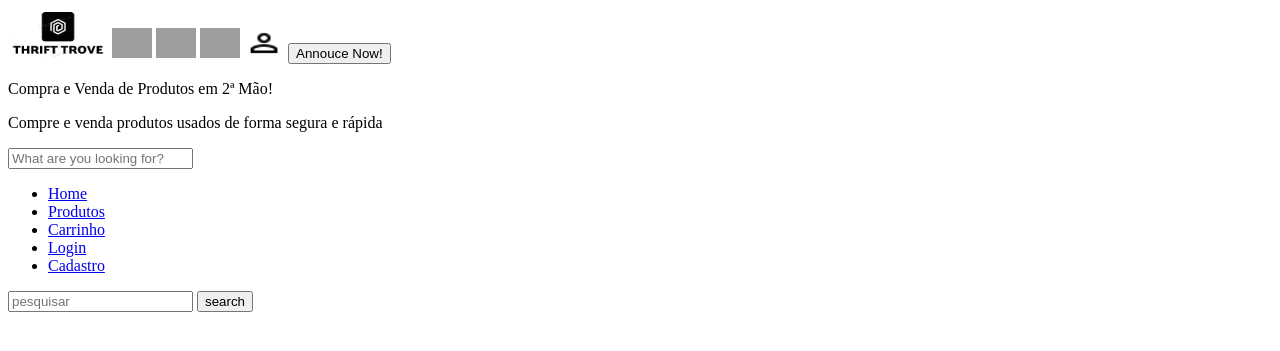
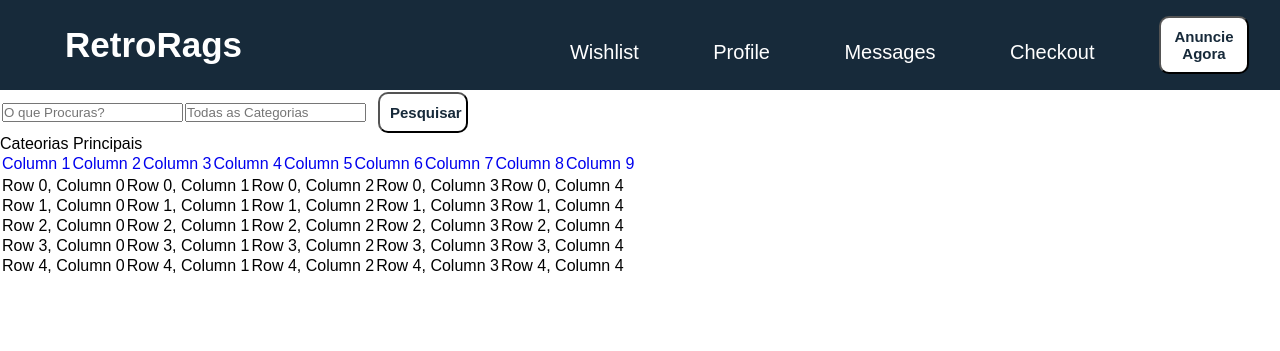
Before and after one commit to AngeloOliveira2004/LTW_Project, a PHP site: page /homepage.php in a window 1280 px wide. Shown: the top 351 px of the page. Run offline with PHP 8.4, Linux system fonts and the light colour scheme; grey boxes are pictures that could not be loaded.

Commit message:
Workig on homePage

```diff
--- a/pages/homepage.php
+++ b/pages/homepage.php
@@ -1,6 +1,4 @@
-<?php
 
-?>
 <!DOCTYPE html>
 <html lang="en">
 <head>
@@ -9,44 +7,59 @@
     <title></title>
 </head>
 <body>
-    <header>
+    <?php
+        include 'templates/header.php';
+    ?>
 
-    <img src="assets/logo.png" alt="" width="100" height="50">
+    <table class="search_table">
+        <tr>
+            <td class="search_bar">
+                <input type="text" placeholder="O que Procuras?">
+            </td>
+            <td class="category_bar">
+                <input type="text" placeholder="Todas as Categorias">
+            </td>
+            <td>
+                <button class="search_button">
+                    Pesquisar
+                </button>
+            </td>
+        </tr>
+    </table>
 
-    <img src="assets/search.png" alt="" width="40" height="30">
+    <div class = "Categories">
+        <span>
+            Cateorias Principais
+        </span>
 
+        <table class="data_table">
+            <tr>
+                <td><a href="#">Column 1</a></td>
+                <td><a href="#">Column 2</a></td>
+                <td><a href="#">Column 3</a></td>
+                <td><a href="#">Column 4</a></td>
+                <td><a href="#">Column 5</a></td>
+                <td><a href="#">Column 6</a></td>
+                <td><a href="#">Column 7</a></td>
+                <td><a href="#">Column 8</a></td>
+                <td><a href="#">Column 9</a></td>
+            </tr>
+        </table>
+    </div>
 
-    <img src="assets/heart.png" alt="" width="40" height="30">
+    <div class = "Feed de Noticias">
+        <table class="news_feed_table">
+            <?php
+            for ($i = 0; $i < 5; $i++) {
+                echo "<tr>";
+                for ($j = 0; $j < 5; $j++) {
+                    echo "<td>Row $i, Column $j</td>";
+                }
+                echo "</tr>";
+            }
+            ?>
+        </table>
+    </div>
 
-    <img src="assets/shopping-cart.png" alt="" width="40" height="30">
-
-    <img src="assets/user.png" alt="" width="40" height="30">
-    <button>Annouce Now!</button>
-
-    </header>
-    <div>
-        <p>Compra e Venda de Produtos em 2ª Mão!</p>
-        <p>Compre e venda produtos usados de forma segura e rápida</p>
-
-        <nav>
-            <form action="/search" method="get">
-                <input type="text" placeholder="What are you looking for?" name="search">
-            </form>
-        </nav>
-
-        <nav>
-            <ul>
-                <li><a href="index.php">Home</a></li>
-                <li><a href="produtos.php">Produtos</a></li>
-                <li><a href="carrinho.php">Carrinho</a></li>
-                <li><a href="login.php">Login</a></li>
-                <li><a href="cadastro.php">Cadastro</a></li>
-            </ul>
-        </nav>
-        <form action="resultado_da_pesquisa" method= "GET">
-            <input type="text" name="pesquisa" placeholder="pesquisar">
-            <button type="submit">search</button>
-        </form>
-    </div>
 </body>
 </html>
--- a/pages/header.php
+++ b/pages/templates/header.php
@@ -49,7 +49,6 @@
                 <a href="shopping_cart.php">
                     <button>Anuncie Agora</button>
                 </a>
-
             </ul>
         </div>
       </nav>
```
Also changed, not shown: pages/templates/footer.php (added), pages/templates/post_template.php (added).
